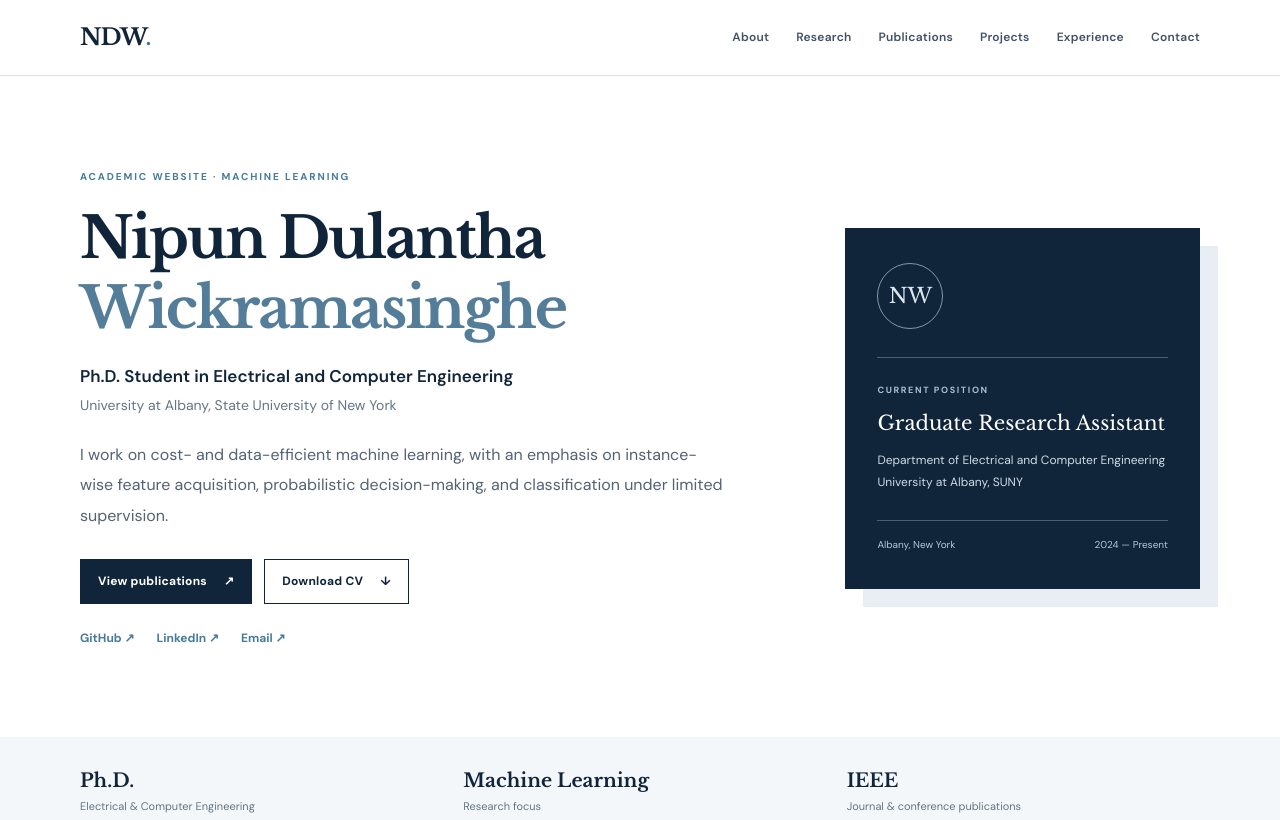
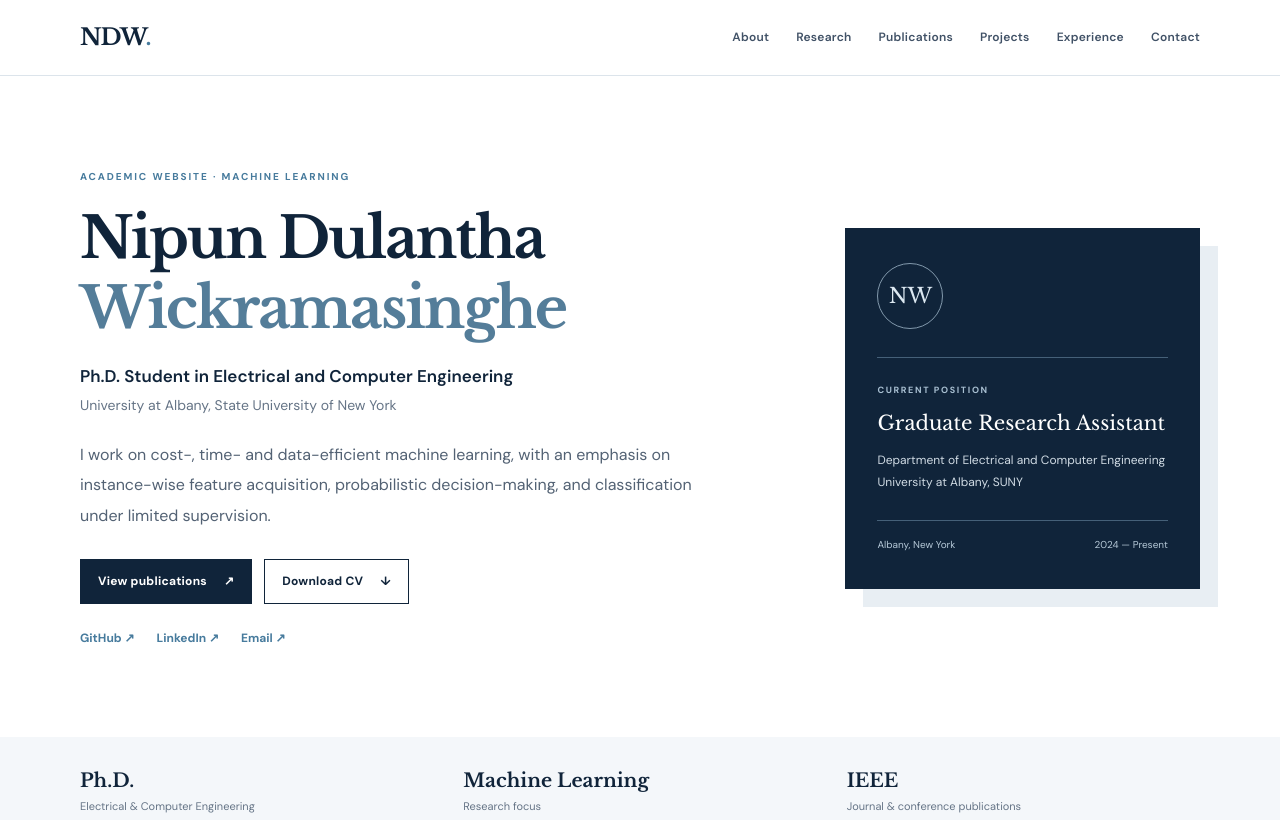
Before and after one commit to Nipun-Wickramasinghe/Nipun-Wickramasinghe.github.io, a plain HTML site: page index.html in a window 1280 px wide. Shown: the top 820 px of the page. Drawn offline with nearby package versions, Linux system fonts and the light colour scheme.

Commit message:
Update introduction text for clarity

```diff
--- a/index.html
+++ b/index.html
@@ -31,7 +31,7 @@
         <h1>Nipun Dulantha<br><span>Wickramasinghe</span></h1>
         <p class="hero-role">Ph.D. Student in Electrical and Computer Engineering</p>
         <p class="hero-affiliation">University at Albany, State University of New York</p>
-        <p class="hero-intro">I work on cost- and data-efficient machine learning, with an emphasis on instance-wise feature acquisition, probabilistic decision-making, and classification under limited supervision.</p>
+        <p class="hero-intro">I work on cost-, time- and data-efficient machine learning, with an emphasis on instance-wise feature acquisition, probabilistic decision-making, and classification under limited supervision.</p>
         <div class="hero-actions">
           <a class="button button-primary" href="#publications">View publications <span>↗</span></a>
           <a class="button button-outline" href="cv.pdf" target="_blank" rel="noopener">Download CV <span>↓</span></a>
```
